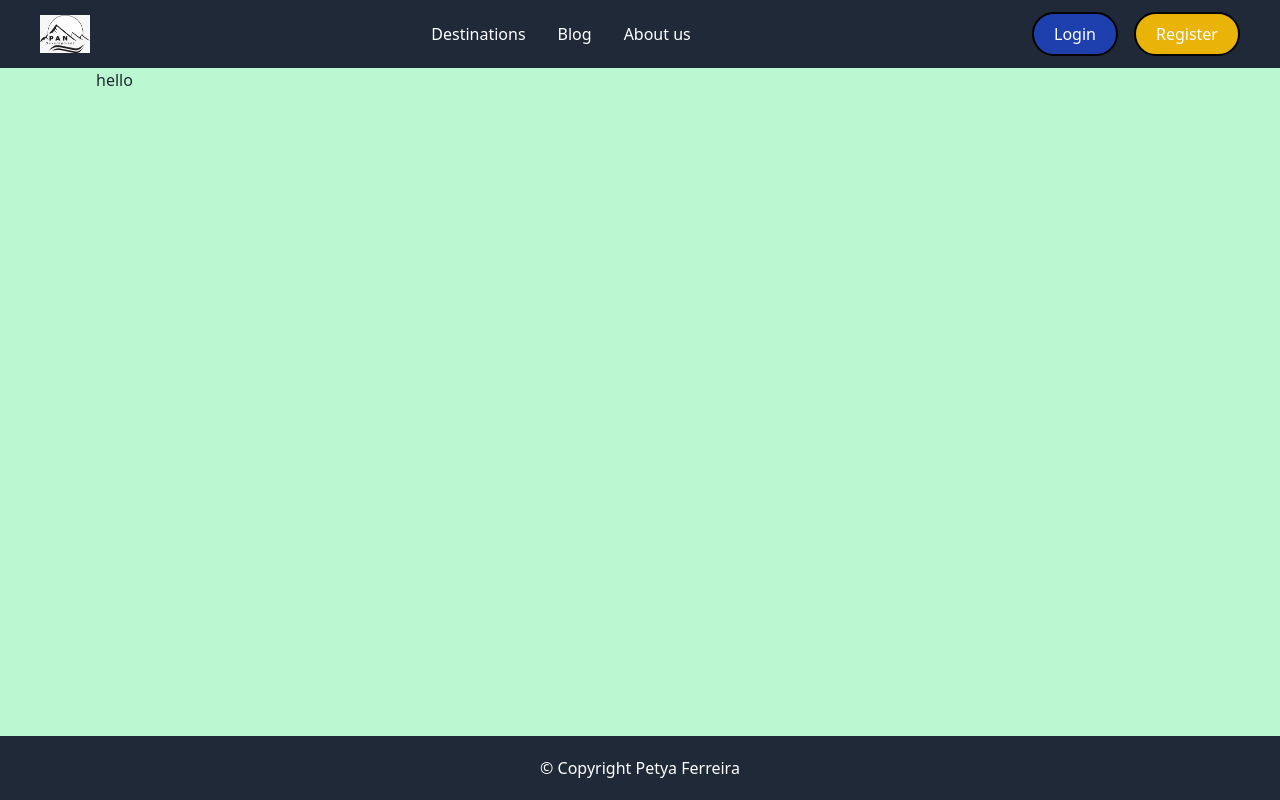
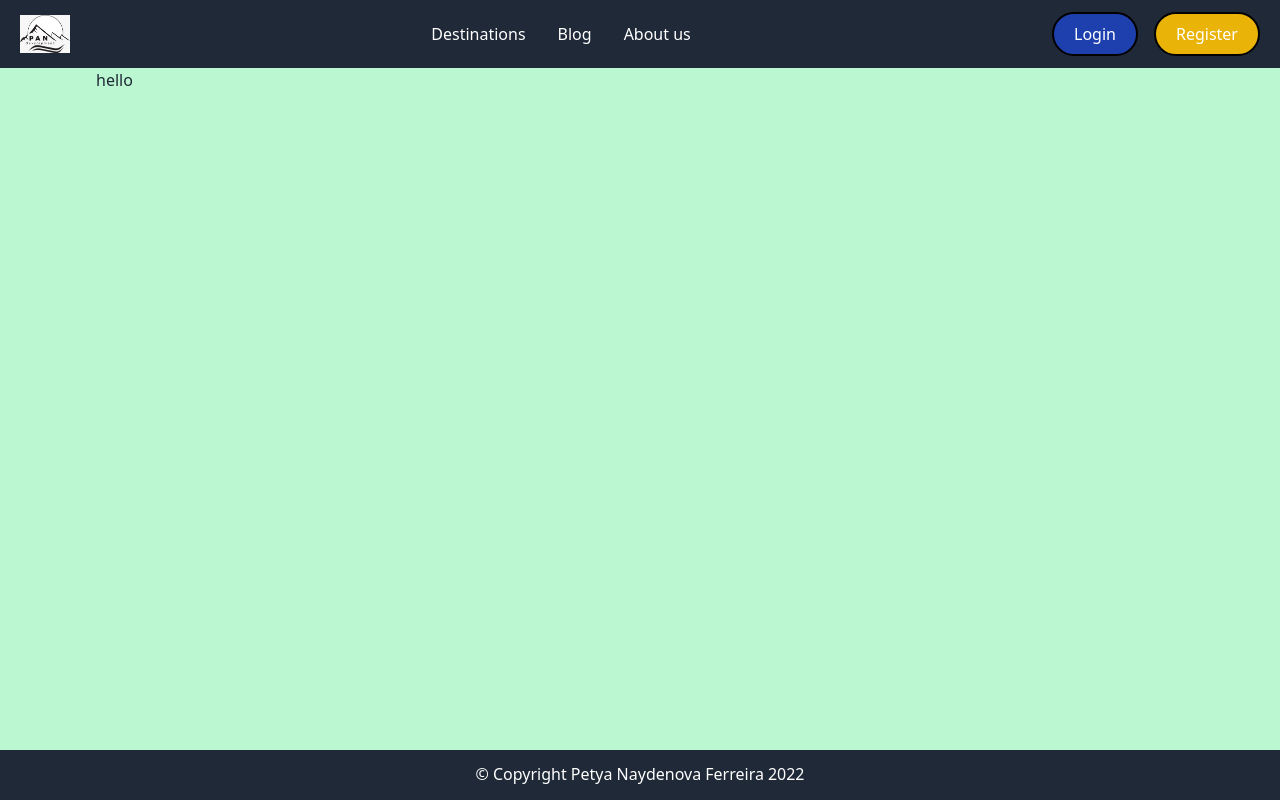
Before and after one commit to PetyaFerreiraDeveloper/daily-journal, a React (Create React App) app: page / in a window 1280 px wide. Built offline with nearby package versions, Linux system fonts and the light colour scheme; the HTML template or start-up script is replaced by a standard one.

Commit message:
update footer and header

```diff
--- a/src/components/footer/Footer.js
+++ b/src/components/footer/Footer.js
@@ -1,11 +1,14 @@
 import React from "react";
-// import logo from "../../assets/logoPan.jpeg";
 
 const Footer = () => {
+  const currentYear = new Date().getFullYear();
   return (
-      <footer className=" text-white bg-gray-800 py-5 min-h-[50px]">
-        <p className="m-auto text-center">&copy; Copyright Petya Ferreira</p>
-      </footer>
+    <footer className="py-3 px-5 text-white bg-gray-800 min-h-[50px]">
+      <div className="flex justify-center align-center gap-x-1">
+        <p className="">&copy; Copyright Petya Naydenova Ferreira</p>
+        <span>{currentYear}</span>
+      </div>
+    </footer>
   );
 };
 
--- a/src/components/header/Header.js
+++ b/src/components/header/Header.js
@@ -12,7 +12,7 @@ const Header = () => {
   return (
     <div className="bg-gray-800 w-full">
 
-    <header className=" text-white min-h-[50px] py-3 px-10 3xl:w-9/12 3xl:m-auto max-w-screen-3xl z-10">
+    <header className=" text-white min-h-[50px] py-3 px-5 3xl:w-9/12 3xl:m-auto max-w-screen-3xl z-10">
       <div className="flex justify-between items-center">
         <Link to="/">
           <img src={logo} width="50px" alt="logo" />
```
